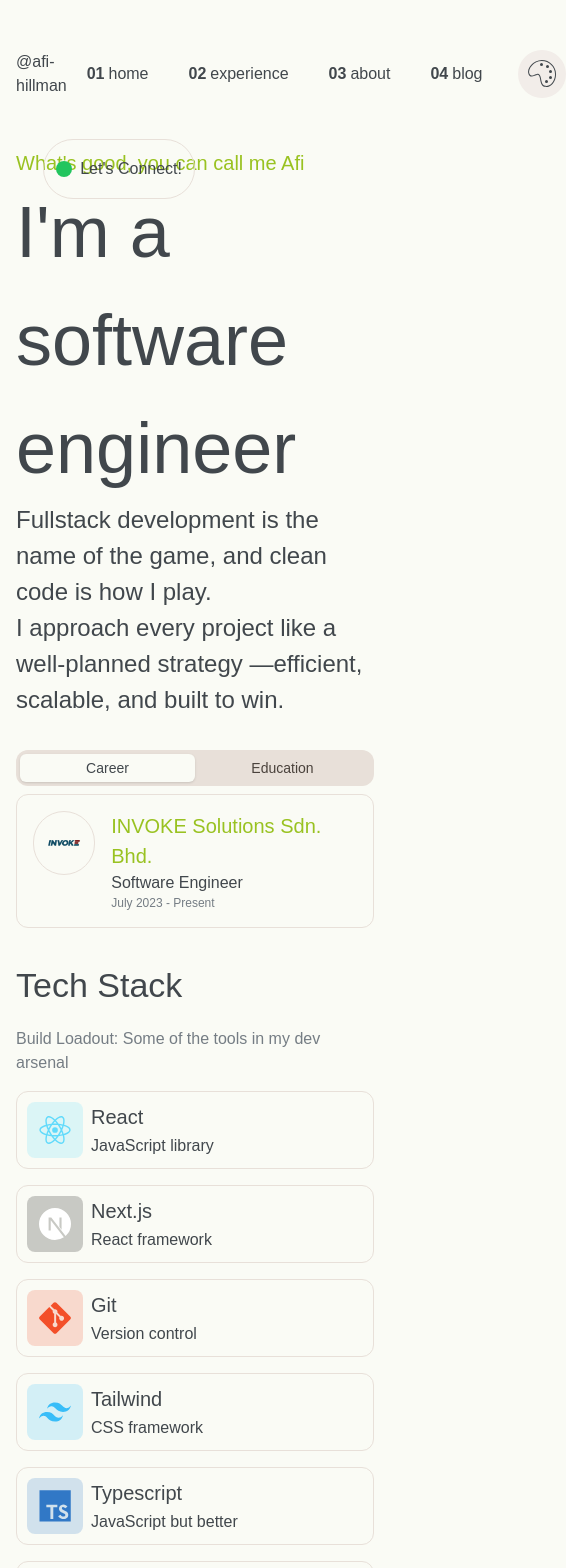
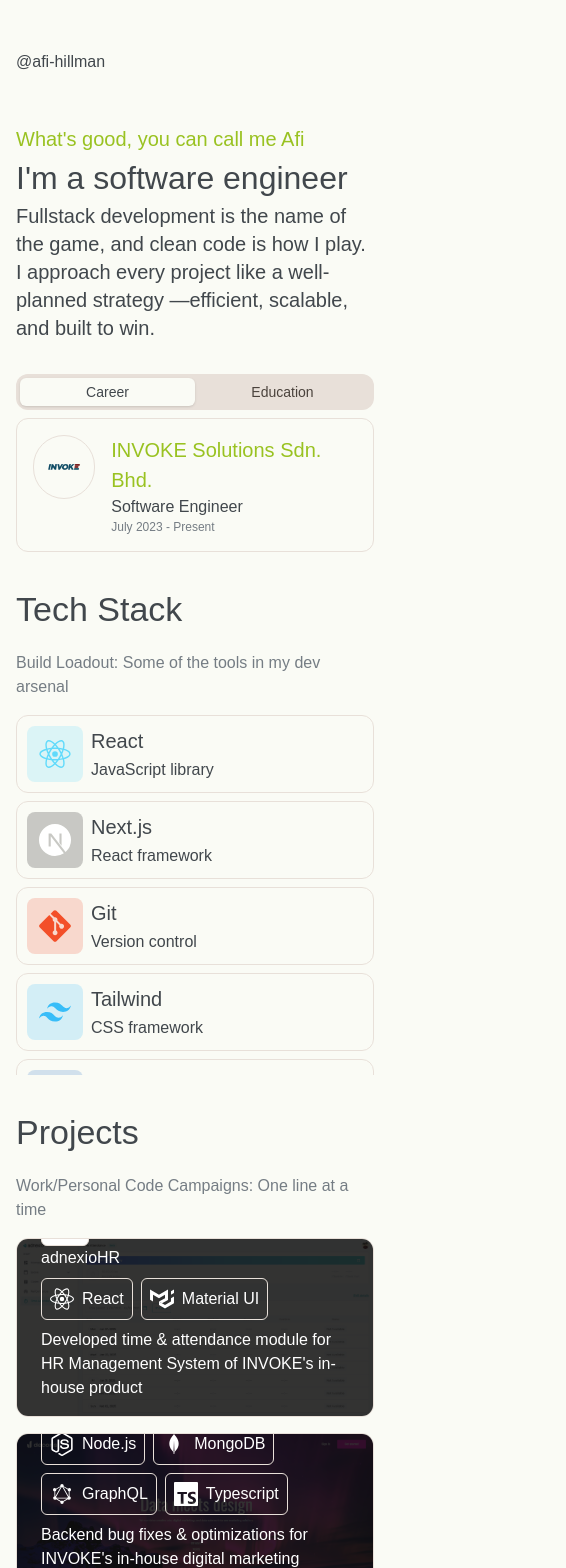
Before and after one commit to afi-hillman/my-portfolio, a Next.js app: page / in a window 390 px wide. Shown: the top 1568 px of the page, 566 px wide, since content can reach past the window. Built offline with nearby package versions, Linux system fonts and the light colour scheme.

Commit message:
wip:mobile responsive view homepage

```diff
--- a/src/app/page.tsx
+++ b/src/app/page.tsx
@@ -15,12 +15,14 @@
           <h4 className="text-primary">
             What&apos;s good, you can call me Afi
           </h4>
-          <div className="absolute -bottom-[70%] right-[50%] ">
+          <div className="absolute -bottom-[70%] right-[50%] hidden md:block">
             <ContactButton />
           </div>
         </div>
-        <p className="text-[72px]">I&apos;m a software engineer</p>
-        <h3 className=" text-foreground">
+        <p className="text-[32px] md:text-[72px]">
+          I&apos;m a software engineer
+        </p>
+        <h3 className="text-foreground text-xl md:text-2xl">
           Fullstack development is the name of the game, and clean code is how I
           play. <br /> I approach every project like a well-planned strategy
           —efficient, scalable, and built to win.
@@ -112,7 +114,7 @@
             Build Loadout: Some of the tools in my dev arsenal
           </p>
         </div>
-        <div className="grid grid-cols-1 sm:grid-cols-2 md:grid-cols-3 lg:grid-cols-4 gap-4 justify-between">
+        <div className="grid grid-cols-1 sm:grid-cols-2 md:grid-cols-3 lg:grid-cols-4 gap-2 md:gap-4 justify-between h-[360px] md:h-fit overflow-y-scroll md:overflow-hidden">
           {techStack.map((tech, index) => (
             <div
               key={index}
@@ -156,7 +158,7 @@
                       width={48}
                       height={48}
                       src={project.logo}
-                      className="w-12 h-12 rounded-md border border-border group-hover:w-10 group-hover:h-10 duration-300 bg-white"
+                      className="w-12 h-12 p-1 rounded-md border border-border group-hover:w-10 group-hover:h-10 duration-300 bg-white"
                       alt="project logo"
                     />
                     <p>{project.title}</p>
--- a/src/components/NavMenu.tsx
+++ b/src/components/NavMenu.tsx
@@ -55,7 +55,7 @@
         <Link href={"/"}>
           <p className="hover:text-primary cursor-pointer">@afi-hillman</p>
         </Link>
-        <div className="flex items-center">
+        <div className="hidden md:flex items-center">
           {navItems.map((item, index) => (
             <Link key={index} href={item.href}>
               <div className="py-3 px-5 group cursor-pointer">
--- a/src/components/projects.js
+++ b/src/components/projects.js
@@ -5,7 +5,8 @@
     id: 1,
     url: "adnexioHR",
     title: "adnexioHR",
-    subtitle: "Developed time & attendance module for HR Management System",
+    subtitle:
+      "Developed time & attendance module for HR Management System of INVOKE's in-house product",
     tech: [techFinder("React"), techFinder("Material UI")].filter(Boolean),
     logo: "/adnexio_logo.png",
     image: "/project_adnexio_time_attendance.png",
@@ -61,7 +62,8 @@
     id: 2,
     url: "decoris",
     title: "decoris",
-    subtitle: "Backend bug fixes & optimizations",
+    subtitle:
+      "Backend bug fixes & optimizations for INVOKE's in-house digital marketing solution product",
     tech: [
       techFinder("Node.js"),
       techFinder("MongoDB"),
@@ -70,6 +72,14 @@
     ].filter(Boolean),
     logo: "/decoris_logo.svg",
     image: "/project_decoris.png",
+    description: (
+      <div className="flex flex-col gap-8">
+        <p>
+          Worked on bug fixes for the backend of the product for about 4 weeks
+          while learning all the new tech stacks used in the product.
+        </p>
+      </div>
+    ),
     gif: "/sample_gif_2.gif",
   },
   {
@@ -77,10 +87,19 @@
     url: "parkson-credit",
     link: "https://parksoncredit.com.my/",
     title: "Parkson Credit",
-    subtitle: "Frontend development",
+    subtitle: "Primary frontend developer for Parkson Credit website",
     tech: [techFinder("Next.js"), techFinder("Tailwind")].filter(Boolean),
     logo: "/parkson_credit_logo.png",
     image: "/project_parkson_credit.png",
+    description: (
+      <div className="flex flex-col gap-8">
+        <p>
+          Developed multiple pages for Parkson Credit website such as customer
+          service forms, corporate and consumer enquiry forms, corporate address
+          page, governance page, CSR page, career page and navigation menu.
+        </p>
+      </div>
+    ),
     gif: "/sample_gif.gif",
   },
 ];
```
